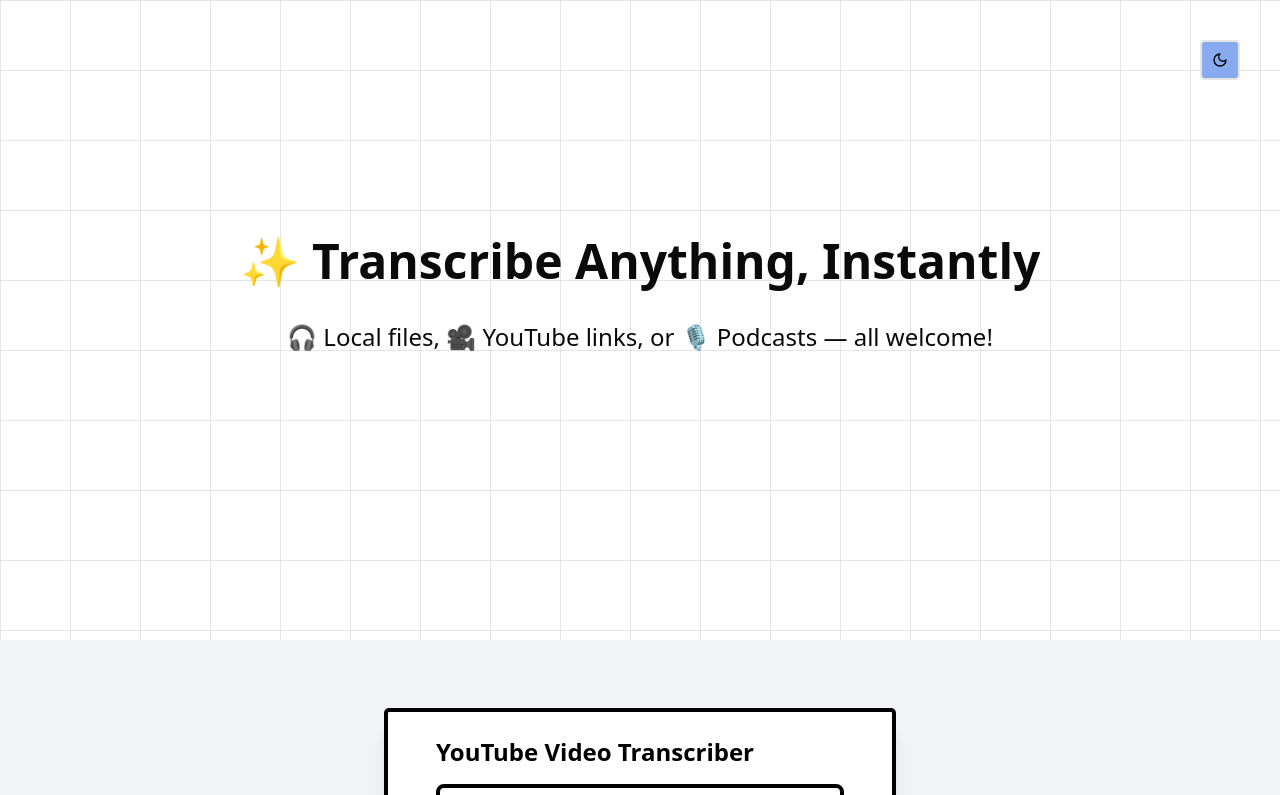
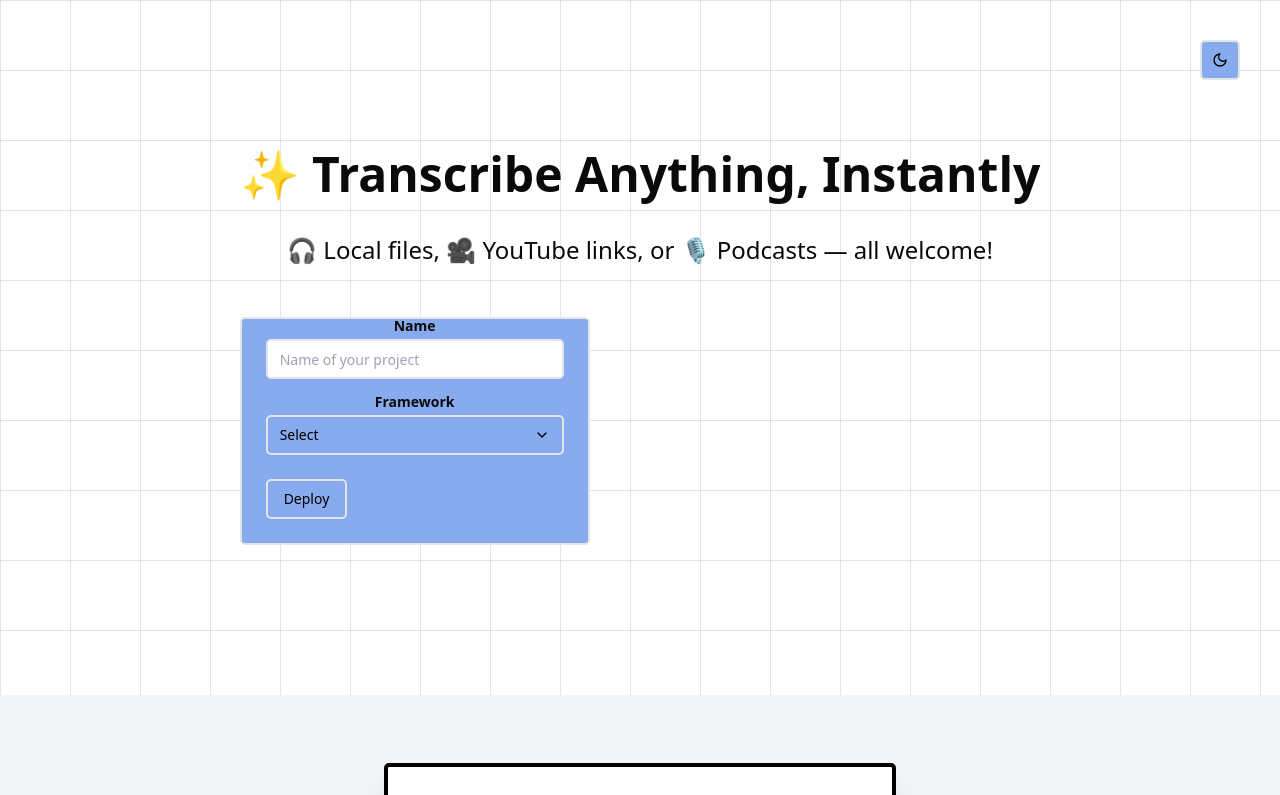
Before and after one commit to afnanhussain2002/read-podcast, a Next.js app: page /transcriber in a window 1280 px wide. Shown: the top 795 px of the page. Built offline with nearby package versions, Linux system fonts and the light colour scheme.

Commit message:
import the transcribe input

```diff
--- a/components/Transcriber.tsx
+++ b/components/Transcriber.tsx
@@ -5,6 +5,7 @@ import { Button } from "@/components/ui/button";
 import { Input } from "@/components/ui/input";
 import { Loader2 } from "lucide-react";
 import { useTheme } from "next-themes";
+import TranscribeInput from "./TranscribeInput";
 
 
 
@@ -50,6 +51,8 @@ export default function Transcriber() {
 
       🎧 Local files, 🎥 YouTube links, or 🎙️ Podcasts — all welcome!
       </p>
+
+      <TranscribeInput/>
 
     </div>
   </header>
```
